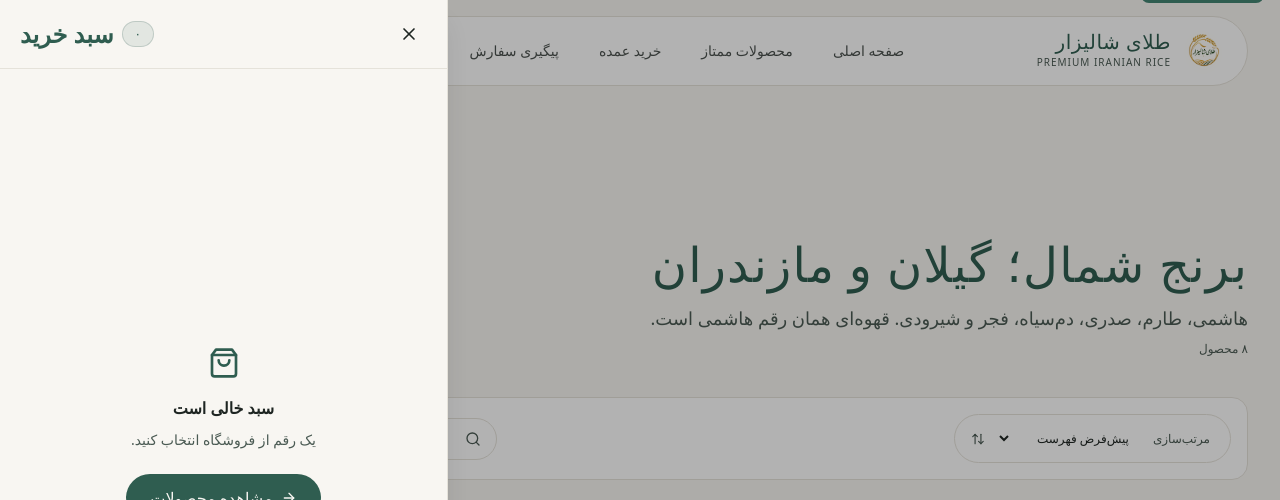
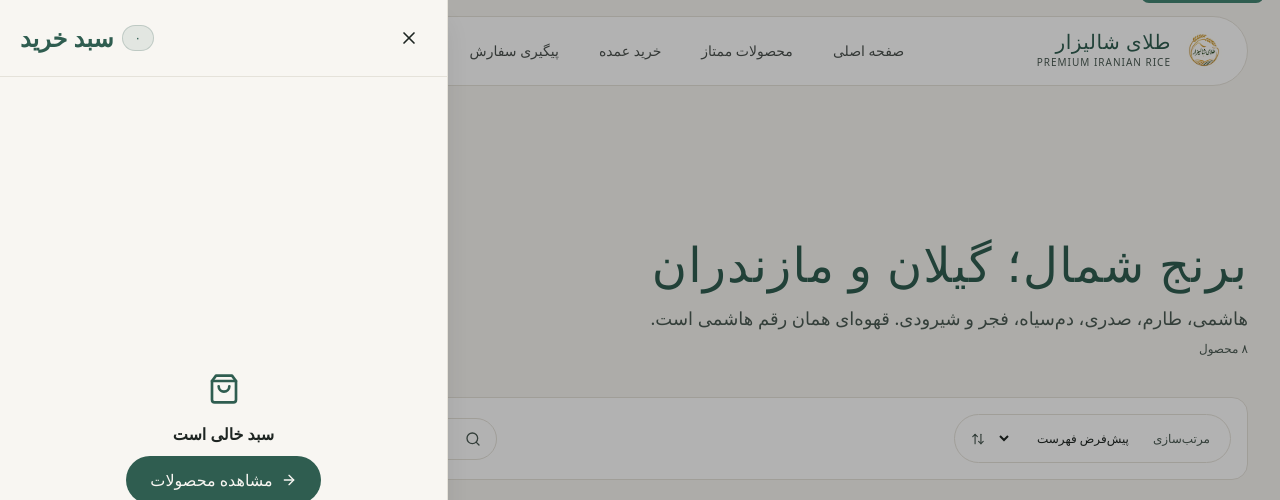
Before and after one commit to mohammad067/-, a Next.js app: page /products in a window 1280 px wide. Both pictures are taken after a click on the button 129 px from the left and 51 px from the top of the page. Shown: the top 500 px of the page. Built offline with nearby package versions, Linux system fonts and the light colour scheme; a small style sheet from the web is missing.

Commit message:
fix(a11y): cart drawer dialog, escape, quantity labels

```diff
--- a/src/features/cart/components/CartDrawer.tsx
+++ b/src/features/cart/components/CartDrawer.tsx
@@ -15,6 +15,14 @@ export const CartDrawer: React.FC = () => {
     const t = setTimeout(() => setMounted(true), 0);
     return () => clearTimeout(t);
   }, []);
+  useEffect(() => {
+    if (!isCartOpen) return;
+    const onKey = (e: KeyboardEvent) => {
+      if (e.key === "Escape") setIsCartOpen(false);
+    };
+    window.addEventListener("keydown", onKey);
+    return () => window.removeEventListener("keydown", onKey);
+  }, [isCartOpen, setIsCartOpen]);
   if (!mounted) return null;
 
   const itemsCount = cart.reduce((acc, item) => acc + item.quantity, 0);
@@ -26,32 +34,39 @@ export const CartDrawer: React.FC = () => {
         <div className="fixed inset-0 z-50 overflow-hidden">
           <motion.div initial={{ opacity: 0 }} animate={{ opacity: 1 }} exit={{ opacity: 0 }} onClick={() => setIsCartOpen(false)} className="fixed inset-0 bg-black/30" />
           <div className="fixed inset-y-0 left-0 max-w-full flex">
-            <motion.div initial={{ x: "-100%" }} animate={{ x: 0 }} exit={{ x: "-100%" }} className="w-screen max-w-md bg-[#F8F6F2] text-[#1E2522] border-r border-[#E5E2DA] shadow-xl flex flex-col h-full">
+            <motion.div
+              role="dialog"
+              aria-modal="true"
+              aria-labelledby="cart-title"
+              initial={{ x: "-100%" }}
+              animate={{ x: 0 }}
+              exit={{ x: "-100%" }}
+              className="w-screen max-w-md bg-[#F8F6F2] text-[#1E2522] border-r border-[#E5E2DA] shadow-xl flex flex-col h-full"
+            >
               <div className="px-5 py-4 border-b border-[#E5E2DA] flex items-center justify-between">
-                <button onClick={() => setIsCartOpen(false)} className="p-2 rounded-full hover:bg-white" aria-label="بستن">
+                <button type="button" onClick={() => setIsCartOpen(false)} className="p-2 rounded-full hover:bg-white min-h-11 min-w-11" aria-label="بستن سبد">
                   <X className="w-5 h-5" />
                 </button>
                 <div className="flex items-center gap-2">
                   <Badge variant="primary">{itemsCount.toLocaleString("fa-IR")}</Badge>
-                  <Typography variant="h3" className="text-base font-bold">سبد خرید</Typography>
+                  <Typography variant="h3" id="cart-title" className="text-base font-bold">سبد خرید</Typography>
                 </div>
               </div>
               <div className="flex-1 overflow-y-auto px-5 py-4">
                 {cart.length === 0 ? (
                   <div className="h-full flex flex-col items-center justify-center text-center py-10">
-                    <ShoppingBag className="w-8 h-8 text-primary mb-4" />
+                    <ShoppingBag className="w-8 h-8 text-primary mb-4" aria-hidden />
                     <p className="font-bold mb-2">سبد خالی است</p>
-                    <p className="text-sm text-muted-foreground mb-6">یک رقم از فروشگاه انتخاب کنید.</p>
                     <Button variant="primary" onClick={() => setIsCartOpen(false)} className="gap-2">
-                      <ArrowRight className="w-4 h-4" />
+                      <ArrowRight className="w-4 h-4" aria-hidden />
                       مشاهده محصولات
                     </Button>
                   </div>
                 ) : (
-                  <div className="space-y-4">
+                  <ul className="space-y-4">
                     {cart.map((item) => (
-                      <div key={item.id} className="flex items-center gap-3 py-3 border-b border-[#E5E2DA]">
-                        <button onClick={() => removeFromCart(item.id)} className="text-muted-foreground hover:text-red-600" aria-label="حذف">
+                      <li key={item.id} className="flex items-center gap-3 py-3 border-b border-[#E5E2DA]">
+                        <button type="button" onClick={() => removeFromCart(item.id)} className="min-h-11 min-w-11 text-muted-foreground hover:text-red-600" aria-label={`حذف ${item.name}`}>
                           <Trash2 className="w-4 h-4" />
                         </button>
                         <div className="flex-1 text-right">
@@ -60,13 +75,13 @@ export const CartDrawer: React.FC = () => {
                           <p className="text-sm font-semibold text-primary mt-1">{(item.price * item.quantity).toLocaleString("fa-IR")} تومان</p>
                         </div>
                         <div className="flex flex-col items-center bg-white border border-[#E5E2DA] rounded-full px-1 py-1">
-                          <button onClick={() => updateQuantity(item.id, item.quantity + 1)}><Plus className="w-3.5 h-3.5" /></button>
-                          <span className="text-xs font-bold py-1">{item.quantity.toLocaleString("fa-IR")}</span>
-                          <button onClick={() => updateQuantity(item.id, item.quantity - 1)}><Minus className="w-3.5 h-3.5" /></button>
+                          <button type="button" aria-label="افزایش تعداد" onClick={() => updateQuantity(item.id, item.quantity + 1)} className="min-h-8 min-w-8"><Plus className="w-3.5 h-3.5" /></button>
+                          <span className="text-xs font-bold py-1" aria-live="polite">{item.quantity.toLocaleString("fa-IR")}</span>
+                          <button type="button" aria-label="کاهش تعداد" onClick={() => updateQuantity(item.id, item.quantity - 1)} className="min-h-8 min-w-8"><Minus className="w-3.5 h-3.5" /></button>
                         </div>
-                      </div>
+                      </li>
                     ))}
-                  </div>
+                  </ul>
                 )}
               </div>
               {cart.length > 0 && (
```
